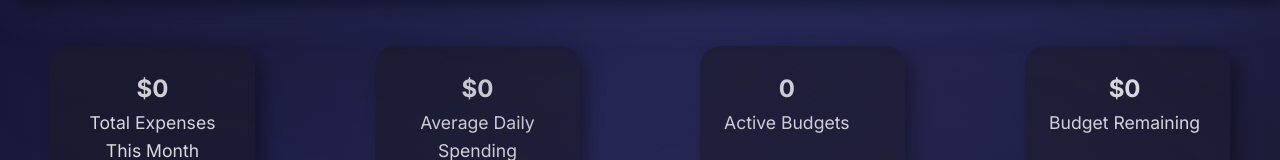
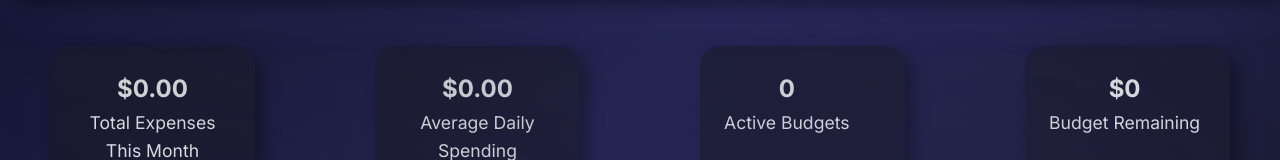
Before and after one commit to Jeothish/ExpenseTrackerProject, a React (Create React App) app in the folder frontend/: page / in a window 1280 px wide. Shown: the part 323-483 px from the top of the page. Built offline with nearby package versions, Linux system fonts and the light colour scheme; no server answers.

Commit message:
Summary card values rounded

```diff
--- a/frontend/src/Pages/Dashboard.js
+++ b/frontend/src/Pages/Dashboard.js
@@ -4,7 +4,6 @@ import Header from "../components/Header"
 import { useState, useEffect, useRef } from 'react'
 import { useData } from '../Context/DataContext'
 import "../Styles/dashboard.css"
-import ExpenseList from "../components/ExpenseList"
 const Dashboard = () => {
 
   const { budgets, expenses, availableYears } = useData()
@@ -67,7 +66,7 @@ const Dashboard = () => {
         <div className="summary-container">
           <div className="summary-card">
             <div className="summary-text">
-              <h1>${thisMonthTotal}</h1>
+              <h1>${thisMonthTotal.toFixed(2)}</h1>
               <p>Total Expenses This Month</p>
               <div className="feedback-text"><p style={{ display: "block", color: difference < 0 ? "#d61414ff" : "#14cb51ff" }}>{difference < 0 ? `📈  +${difference}%  from last month` : `📉  -${difference}%  from last month`}</p></div>
             </div>
@@ -75,7 +74,7 @@ const Dashboard = () => {
 
           <div className="summary-card">
             <div className="summary-text">
-              <h1>${avgDailyMonth}</h1>
+              <h1>${avgDailyMonth.toFixed(2)}</h1>
               <p>Average Daily Spending</p>
             </div>
           </div>
```
